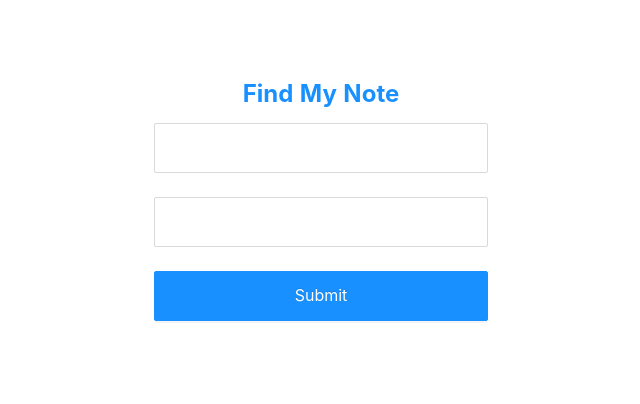
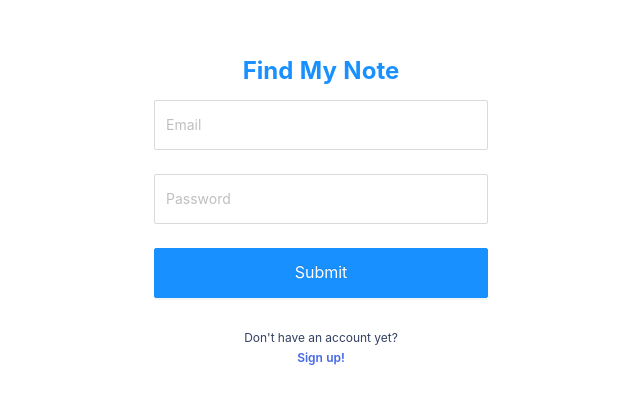
Before and after one commit to alexanderchernetsky/find-my-note, a React (Create React App) app: page /login in a window 1280 px wide. Shown: the part 190-594 px from the top of the page, without its empty margins (319-959 px from the left). Built offline with nearby package versions, Linux system fonts and the light colour scheme; no server answers.

Commit message:
Create Register page

```diff
--- a/src/App.js
+++ b/src/App.js
@@ -8,7 +8,8 @@ import {
 
 import {getUser} from "./helpers/authentication";
 import {HomePage} from "./pages/Home";
-import {LoginPage} from "./pages/Login";
+import {LoginPage} from "./pages/Auth/Login";
+import {RegisterPage} from "./pages/Auth/Regsiter";
 import {NotFound} from "./pages/NotFound";
 import {Paths} from "./constants/routes";
 
@@ -34,8 +35,9 @@ function App() {
                 <Routes>
                     <Route path="*" element={<NotFound />} />
                     <Route path="/" element={<Navigate replace to={Paths.HOME_PAGE_PATH} />} />
-                    {/* Public route: */}
+                    {/* Public routes: */}
                     <Route path={Paths.LOGIN_PATH} element={!user ? <LoginPage /> : <Navigate replace to={Paths.HOME_PAGE_PATH} />}/>
+                    <Route path={Paths.REGISTER_PAGE_PATH} element={!user ? <RegisterPage /> : <Navigate replace to={Paths.HOME_PAGE_PATH} />}/>
                     {/* Private route: */}
                     <Route path={Paths.HOME_PAGE_PATH} element={user ? <HomePage /> : <Navigate replace to={Paths.LOGIN_PATH} />}/>
                 </Routes>
--- a/src/constants/routes.js
+++ b/src/constants/routes.js
@@ -1,4 +1,5 @@
 export const Paths = {
     LOGIN_PATH: '/login',
-    HOME_PAGE_PATH: '/main'
+    HOME_PAGE_PATH: '/main',
+    REGISTER_PAGE_PATH: '/register'
 }
--- a/src/pages/Login/index.js
+++ b/src/pages/Auth/Login/index.js
@@ -2,12 +2,12 @@ import {useContext, useState} from "react";
 import {Button, Form, Input, message} from "antd";
 import { useNavigate } from "react-router-dom";
 
-import {setUserSession} from "../../helpers/authentication";
-import {Paths} from "../../constants/routes";
-import {AuthContext} from "../../App";
-import axiosInstance from "../../services/axios";
+import {setUserSession} from "../../../helpers/authentication";
+import {Paths} from "../../../constants/routes";
+import {AuthContext} from "../../../App";
+import axiosInstance from "../../../services/axios";
 
-import styles from './styles.module.scss';
+import styles from '../styles.module.scss';
 
 
 const { Item } = Form;
@@ -45,6 +45,10 @@ export const LoginPage = () => {
         console.error("Failed:", errorInfo);
     };
 
+    const onSignUpClick = () => {
+        navigate(Paths.REGISTER_PAGE_PATH);
+    }
+
     return (
         <div className={styles.loginPageWrapper}>
             <div className={styles.appTitle}>
@@ -62,7 +66,7 @@ export const LoginPage = () => {
                     rules={[{ required: true, message: "Please input your email!" }]}
                     className={styles.loginFormItem}
                 >
-                    <Input className={styles.loginFormInput} />
+                    <Input className={styles.loginFormInput} placeholder="Email" />
                 </Item>
 
                 <Item
@@ -70,7 +74,7 @@ export const LoginPage = () => {
                     rules={[{ required: true, message: "Please input your password!" }]}
                     className={styles.loginFormItem}
                 >
-                    <Input type="password" className={styles.loginFormInput} />
+                    <Input type="password" className={styles.loginFormInput} placeholder="Password" />
                 </Item>
 
                 <Item className={styles.loginFormItem}>
@@ -83,6 +87,11 @@ export const LoginPage = () => {
                         Submit
                     </Button>
                 </Item>
+
+                <div className={styles.signUpWrapper}>
+                    <div>Don&apos;t have an account yet?</div>
+                    <div className={styles.signUpLink} onClick={onSignUpClick}>Sign up!</div>
+                </div>
             </Form>
         </div>
     )
--- /dev/null
+++ b/src/pages/Auth/Regsiter/index.js
@@ -0,0 +1,101 @@
+import {useState} from "react";
+import {Button, Form, Input, message} from "antd";
+import { useNavigate } from "react-router-dom";
+
+import {Paths} from "../../../constants/routes";
+import axiosInstance from "../../../services/axios";
+
+import styles from '../styles.module.scss';
+
+
+const { Item } = Form;
+
+export const RegisterPage = () => {
+    const navigate = useNavigate();
+
+    const [loading, setLoading] = useState(false);
+
+    const onFinish = (values) => {
+        const {email, password} = values;
+
+        if (email && password) {
+            setLoading(true);
+            axiosInstance.post('/register', {email, password})
+                .then((res) => {
+                    message.success('Registered successfully!');
+                    navigate(Paths.LOGIN_PATH);
+                })
+                .catch((error) => {
+                    const msg = error.response?.data?.message;
+                    message.error(`Registration failed. ${msg ? msg : ''}`);
+                    console.error(error);
+                })
+                .finally(() => {
+                    setLoading(false);
+                })
+        }
+    };
+
+    const onFinishFailed = (errorInfo) => {
+        console.error("Failed:", errorInfo);
+    };
+
+    const onBackToLoginClick = () => {
+        navigate(Paths.LOGIN_PATH);
+    }
+
+    return (
+        <div className={styles.loginPageWrapper}>
+            <div className={styles.appTitle}>
+                Register your free account
+            </div>
+            <Form
+                name="registration-form"
+                initialValues={{ remember: false }}
+                onFinish={onFinish}
+                onFinishFailed={onFinishFailed}
+                className={styles.loginForm}
+            >
+                <Item
+                    name="email"
+                    rules={[{ required: true, message: "Please input your email!" }]}
+                    className={styles.loginFormItem}
+                >
+                    <Input className={styles.loginFormInput} placeholder="Email" />
+                </Item>
+
+                <Item
+                    name="user_name"
+                    rules={[{ required: true, message: "Please input your user name!" }]}
+                    className={styles.loginFormItem}
+                >
+                    <Input className={styles.loginFormInput} placeholder="User name" />
+                </Item>
+
+                <Item
+                    name="password"
+                    rules={[{ required: true, message: "Please input your password!" }]}
+                    className={styles.loginFormItem}
+                >
+                    <Input type="password" className={styles.loginFormInput} placeholder="Password" />
+                </Item>
+
+                <Item className={styles.loginFormItem}>
+                    <Button
+                        type="primary"
+                        htmlType="submit"
+                        loading={loading}
+                        className={styles.loginFormButton}
+                    >
+                        Submit
+                    </Button>
+                </Item>
+
+                <div className={styles.signUpWrapper}>
+                    <div>Already have an account?</div>
+                    <div className={styles.signUpLink} onClick={onBackToLoginClick}>Back to the Login page</div>
+                </div>
+            </Form>
+        </div>
+    )
+}
--- a/src/pages/Login/styles.module.scss
+++ b/src/pages/Auth/styles.module.scss
@@ -48,3 +48,20 @@
    height: 50px !important;
    font-size: 16px !important;
 }
+
+.signUpWrapper {
+   width: 100%;
+   display: flex;
+   flex-direction: column;
+   font-size: 12px;
+   line-height: 20px;
+   text-align: center;
+   color: #344062;
+   margin-top: 30px;
+}
+
+.signUpLink {
+   color: #4568E4;
+   font-weight: 600;
+   cursor: pointer;
+}
--- a/src/pages/Home/index.js
+++ b/src/pages/Home/index.js
@@ -15,21 +15,39 @@ import styles from './styles.module.scss';
 
 const { Search } = Input;
 
+const handle401Error = ({error, setAuthState, navigate}) => {
+    if (error?.response?.status === 401) {
+        axiosInstance.get('/logout')
+            .then(() => {
+                message.success('Logged out successfully!');
+                removeUserSession();
+                setAuthState({user: null});
+                navigate(Paths.LOGIN_PATH);
+            })
+            .catch((error) => {
+                message.error('Logout failed!');
+                console.error(error);
+            });
+    }
+}
+
 const useFetchNotes = () => {
     const [notes, setNotes] = useState([]);
+    const navigate = useNavigate();
+    const {setAuthState} = useContext(AuthContext);
 
     // todo: add user id
-
     useEffect(() => {
         axiosInstance.get('/notes')
             .then((response) => {
-                setNotes(response.data);
+                setNotes(response.data.notes);
             })
             .catch((error) => {
                 message.error('Error. Failed to fetch notes!');
                 console.error(error);
+                handle401Error({error, setAuthState, navigate});
             });
-    }, []);
+    }, [navigate, setAuthState]);
 
     return [notes, setNotes];
 }
@@ -38,7 +56,6 @@ const useFetchTags = () => {
     const [tags, setTags] = useState([]);
 
     // todo: add user id
-
     useEffect(() => {
         axiosInstance.get('/tags')
             .then((response) => {
```
